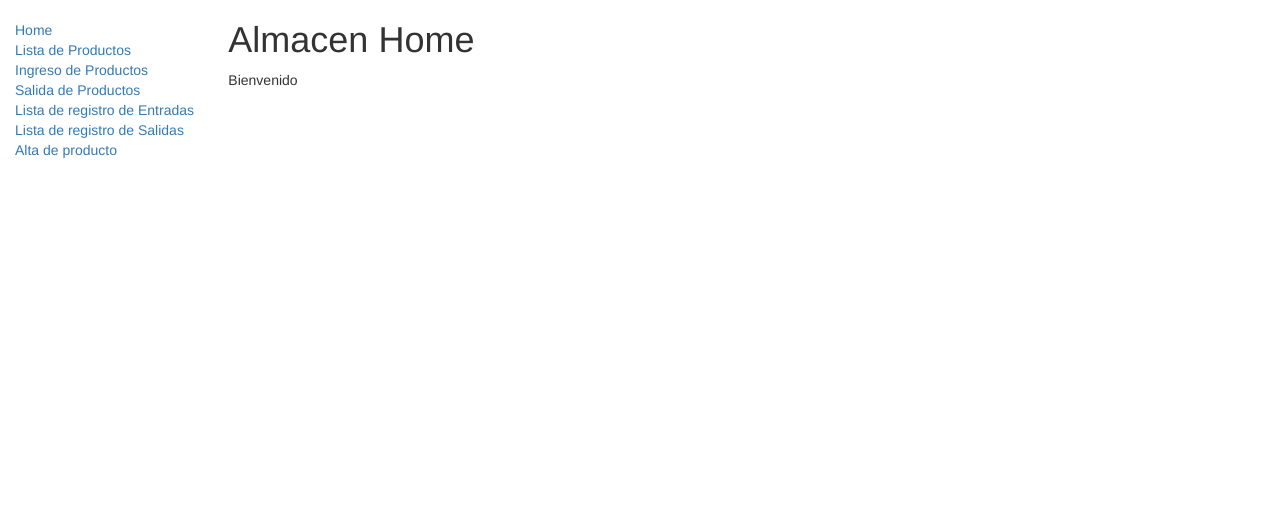
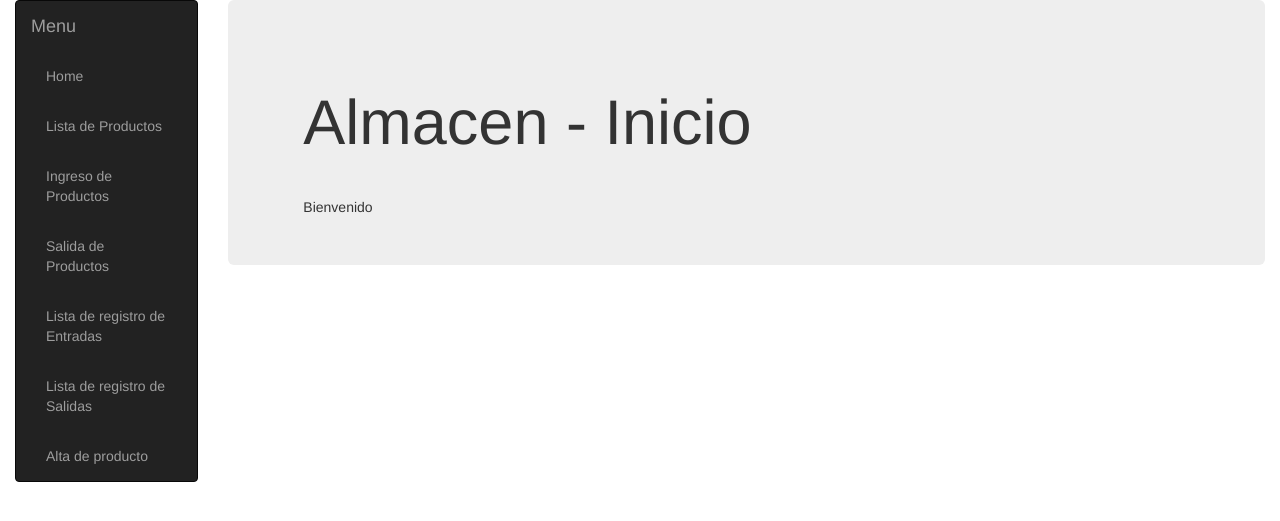
Before and after one commit to dcmacster/admins, a Django app: page /almacen/ in a window 1280 px wide. Shown: the top 521 px of the page. Run offline with Django 3.2, Linux system fonts and the light colour scheme; some libraries are stand-ins or nearby versions.

Commit message:
añadiendi diseño

```diff
--- a/almacen/templates/base_generic.html
+++ b/almacen/templates/base_generic.html
@@ -16,21 +16,38 @@
 
         <body>
 
+
+
+
+
             <div class="container-fluid">
 
                 <div class="row">
                     <div class="col-sm-2">
                         {% block sidebar %}
-                        <ul class="sidebar-nav">
-                            <li><a href="{% url 'index' %}">Home</a></li>
-                            <li><a href="{% url 'producto' %}">Lista de Productos</a></li>
-                            <li><a href="{% url 'entrada' %}">Ingreso de Productos</a></li>
-                            <li><a href="{% url 'salida' %}">Salida de Productos</a></li>
-                            <li><a href="{% url 'lentradas' %}">Lista de registro de Entradas</a></li>
-                            <li><a href="{% url 'lsalidas' %}">Lista de registro de Salidas</a></li>
-                            <li><a href="../admin/">Alta de producto</a></li>
+                        <nav class="navbar navbar-inverse">
+                        <div class="container-fluid">
+                            <div class="navbar-header">
+                                <a class="navbar-brand" href="#">Menu</a>
+                            </div>
+                            <ul class="nav navbar-nav">
+                                <li role="presentation"><a href="{% url 'index' %}">Home</a></li>
+                                <li role="presentation"><a href="{% url 'producto' %}">Lista de Productos</a>
+                                </li>
+                                <li role="presentation"><a href="{% url 'entrada' %}">Ingreso de Productos</a></li>
+                                <li role="presentation"><a href="{% url 'salida' %}">Salida de Productos</a></li>
+                                <li role="presentation"><a href="{% url 'lentradas' %}">Lista de registro de Entradas</a>
+                                </li>
+                                <li role="presentation"><a href="{% url 'lsalidas' %}">Lista de registro de Salidas</a></li>
+                                <li role="presentation"><a href="/../admin/">Alta de producto</a></li>
+                            </ul>
+                        </div>
+                        </nav>
 
-                        </ul>
+
+
+
+
                         {% endblock %}
                     </div>
                     <div class="col-sm-10 ">
--- a/almacen/templates/entradas_list.html
+++ b/almacen/templates/entradas_list.html
@@ -1,8 +1,11 @@
 {% extends "base_generic.html" %}
 
 {% block content %}
+<div class="jumbotron">
+    <div class="container">
 <h1>Lista Entrada de Productos</h1>
-
+</div>
+</div>
 
 {% if entrada_list %}
 <div class="container-fluid">
--- a/almacen/templates/index.html
+++ b/almacen/templates/index.html
@@ -3,8 +3,15 @@
 {% block title %}<title>Almacen - Indice</title>{% endblock %}
 
 {% block content %}
-<h1>Almacen Home</h1>
-{{ mensage }}
+<div class="jumbotron">
+    <div class="container">
+        <div class="page-header">
+            <h1>Almacen - Inicio</h1>
+        </div>
+        {{ mensage }}
+    </div>
+</div>
+
 
 
 {% endblock %}
--- a/almacen/templates/ingreso.html
+++ b/almacen/templates/ingreso.html
@@ -1,10 +1,12 @@
 {% extends "base_generic.html" %}
 {% block content %}
-
+<div class="jumbotron">
+    <div class="container">
 
 <h1>Entrada de Productos</h1>
 
-
+</div>
+</div>
     {% for inventario in inventarios %}
 
         <div class="container-fluid">
--- a/almacen/templates/producto_list.html
+++ b/almacen/templates/producto_list.html
@@ -1,9 +1,11 @@
 {% extends "base_generic.html" %}
 
 {% block content %}
+<div class="jumbotron">
+    <div class="container">
 <h1>Lista de Productos</h1>
-
-
+    </div>
+</div>
 {% if producto_list %}
 <div class="container-fluid">
     <table class="table table-striped table-sm" id="my_entrada">
--- a/almacen/templates/reduccion.html
+++ b/almacen/templates/reduccion.html
@@ -1,8 +1,10 @@
 {% extends "base_generic.html" %}
 {% block content %}
-
+<div class="jumbotron">
+    <div class="container">
 <h1>Salida de Productos</h1>
-
+    </div>
+</div>
 {% for inventario in inventarios %}
 
 <div class="container-fluid">
--- a/almacen/templates/salida.html
+++ b/almacen/templates/salida.html
@@ -1,7 +1,10 @@
 {% extends "base_generic.html" %}
 {% block content %}
+<div class="jumbotron">
+    <div class="container">
 <h1>Salida de Productos</h1>
-
+    </div>
+</div>
 <div class="container-fluid">
     <form method="POST" id="salida-form" action="{% url 'sbuscar' %}">
         <div class="row">
--- a/almacen/templates/salidas_list.html
+++ b/almacen/templates/salidas_list.html
@@ -1,8 +1,11 @@
 {% extends "base_generic.html" %}
 
 {% block content %}
+<div class="jumbotron">
+    <div class="container">
 <h1>Lista Salida de Productos</h1>
-
+    </div>
+</div>
 
 {% if salida_list %}
 
```
Also changed, not shown: almacen/templates/entrada.html (+9 -1 lines).
